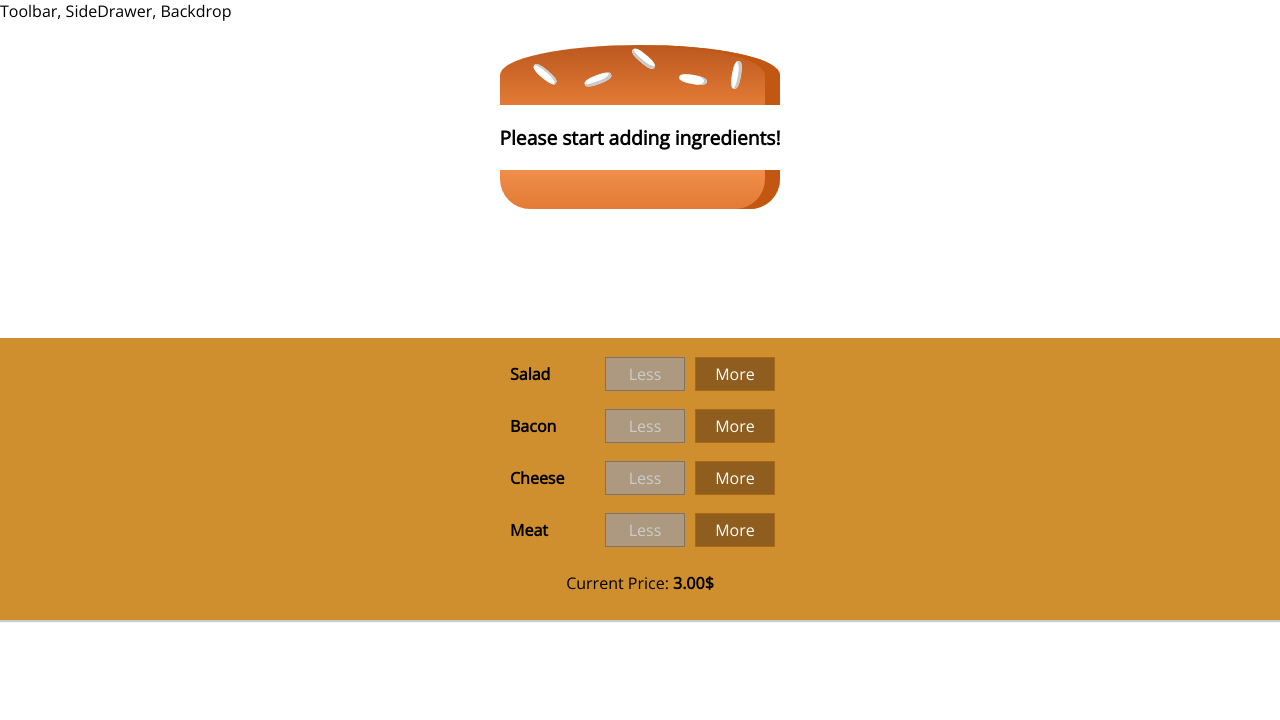
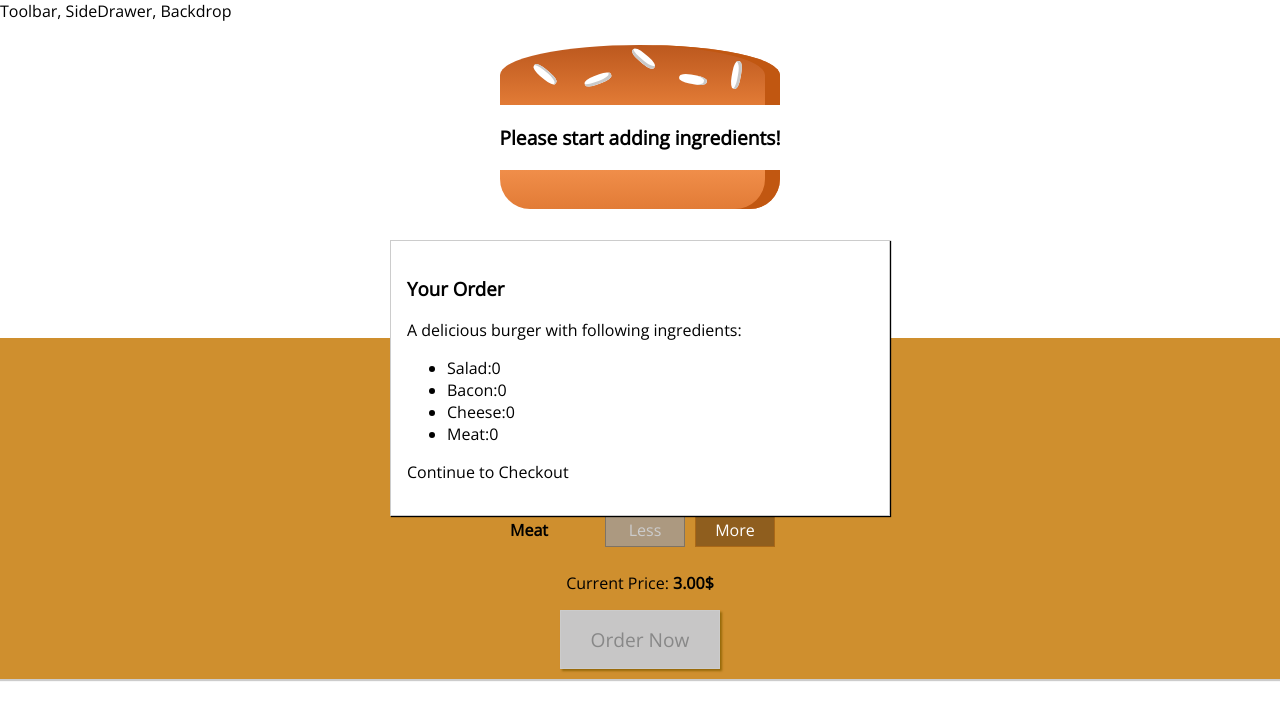
Before and after one commit to RobertStoyanov0210/Burger-Builder, a React app: page / in a window 1280 px wide. Shown: the top 720 px of the page. Built offline with nearby package versions, Linux system fonts and the light colour scheme.

Commit message:
Added new folder 'UI' for Modal and Backdrop. Added (still not working) order btn.

```diff
--- a/src/components/Burger/BuildControls/BuildControls.css
+++ b/src/components/Burger/BuildControls/BuildControls.css
@@ -8,3 +8,45 @@
   margin: auto;
   padding: 10px 0;
 }
+
+.OrderButton {
+  background-color: #dad735;
+  outline: none;
+  cursor: pointer;
+  border: 1px solid #966909;
+  color: #966909;
+  font-family: inherit;
+  font-size: 1.2em;
+  padding: 15px 30px;
+  box-shadow: 2px 2px 2px #966909;
+}
+
+.OrderButton:hover,
+.OrderButton:active {
+  background-color: #a0db41;
+  border: 1px solid #966909;
+  color: #966909;
+}
+
+.OrderButton:disabled {
+  background-color: #c7c6c6;
+  cursor: not-allowed;
+  border: 1px solid #ccc;
+  color: #888888;
+}
+
+.OrderButton:not(:disabled) {
+  animation: enable 0.3s linear;
+}
+
+@keyframes enable {
+  0% {
+    transform: scale(1);
+  }
+  60% {
+    transform: scale(1.1);
+  }
+  100% {
+    transform: scale(1);
+  }
+}
--- a/src/components/Burger/BuildControls/BuildControls.js
+++ b/src/components/Burger/BuildControls/BuildControls.js
@@ -23,6 +23,9 @@
     <p>
       Current Price: <strong>{props.price.toFixed(2)}$</strong>
     </p>
+    <button className={classes.OrderButton} disabled={!props.purchasable}>
+      Order Now
+    </button>
   </div>
 );
 
--- /dev/null
+++ b/src/components/Burger/OrderSummary/OrderSummary.js
@@ -0,0 +1,24 @@
+import React from "react";
+import Auxiliary from "../../../hoc/Auxiliary";
+
+const orderSummary = (props) => {
+  let ingredientSummary = Object.keys(props.ingredients).map((igKey) => {
+    return (
+      <li key={igKey}>
+        <span style={{ textTransform: "capitalize" }}>{igKey}</span>:
+        {props.ingredients[igKey]}
+      </li>
+    );
+  });
+  return (
+    <Auxiliary>
+      <h3>Your Order</h3>
+      <p>A delicious burger with following ingredients:</p>
+
+      <ul>{ingredientSummary}</ul>
+      <p>Continue to Checkout</p>
+    </Auxiliary>
+  );
+};
+
+export default orderSummary;
--- /dev/null
+++ b/src/components/UI/Modal/Modal.css
@@ -0,0 +1,20 @@
+.Modal {
+  position: fixed;
+  z-index: 500;
+  background-color: white;
+  width: 70%;
+  border: 1px solid #ccc;
+  box-shadow: 1px 1px 1px black;
+  padding: 16px;
+  left: 15%;
+  top: 30%;
+  box-sizing: border-box;
+  transition: all 0.3s ease-out;
+}
+
+@media (min-width: 600px) {
+  .Modal {
+      width: 500px;
+      left: calc(50% - 250px);
+  }
+}
--- /dev/null
+++ b/src/components/UI/Modal/Modal.js
@@ -0,0 +1,4 @@
+import React from "react";
+import classes from "./Modal.css";
+const modal = (props) => <div className={classes.Modal}>{props.children}</div>;
+export default modal;
--- a/src/containers/BurgerBuilder/BurgerBuilder.js
+++ b/src/containers/BurgerBuilder/BurgerBuilder.js
@@ -3,6 +3,8 @@
 import Auxiliary from "../../hoc/Auxiliary";
 import Burger from "../../components/Burger/Burger";
 import BuildControls from "../../components/Burger/BuildControls/BuildControls";
+import Modal from "../../components/UI/Modal/Modal";
+import OrderSummary from "../../components/Burger/OrderSummary/OrderSummary";
 
 const INGREDIENT_PRICES = {
   salad: 0.9,
@@ -24,7 +26,19 @@
       meat: 0,
     },
     totalPrice: 3,
+    purchasable: false,
   };
+  updatePurchaseState(ingredients) {
+    const sum = Object.keys(ingredients)
+      .map((igKey) => {
+        return ingredients[igKey];
+      })
+      .reduce((sum, el) => {
+        return sum + el;
+      });
+    this.setState({ purchasable: sum > 0 });
+  }
+
   addIngredientHandler = (type) => {
     const oldCount = this.state.ingredients[type];
     const updatedCount = oldCount + 1;
@@ -36,6 +50,7 @@
     const oldPrice = this.state.totalPrice;
     const newPrice = oldPrice + priceAddition;
     this.setState({ totalPrice: newPrice, ingredients: updatedIngredients });
+    this.updatePurchaseState(updatedIngredients);
   };
   removeIngredientHandler = (type) => {
     const oldCount = this.state.ingredients[type];
@@ -49,6 +64,7 @@
     const oldPrice = this.state.totalPrice;
     const newPrice = oldPrice - priceDeduction;
     this.setState({ totalPrice: newPrice, ingredients: updatedIngredients });
+    this.updatePurchaseState(updatedIngredients);
   };
 
   render() {
@@ -62,11 +78,15 @@
     }
     return (
       <Auxiliary>
+        <Modal>
+          <OrderSummary ingredients={this.state.ingredients} />
+        </Modal>
         <Burger ingredients={this.state.ingredients} />
         <BuildControls
           ingredientAdded={this.addIngredientHandler}
           ingredientRemoved={this.removeIngredientHandler}
           disabled={disabledInfo}
+          purchasable={this.state.purchasable}
           price={this.state.totalPrice}
         />
       </Auxiliary>
```
Also changed, not shown: src/components/UI/Backdrop/Backdrop.js (added).
